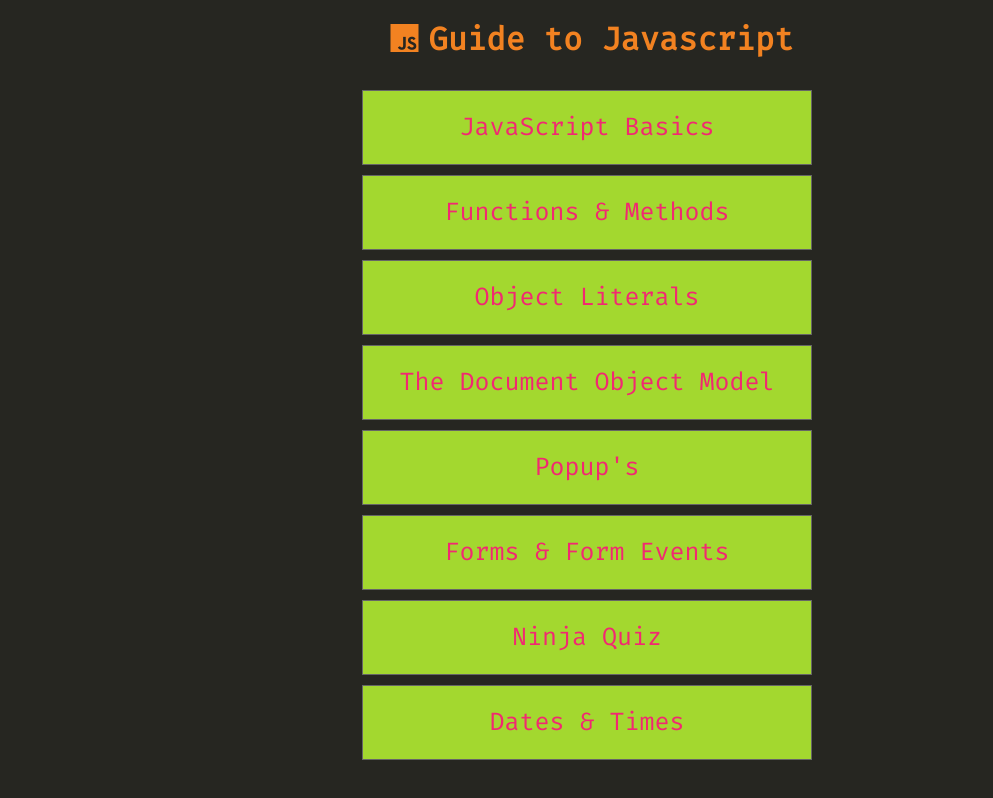
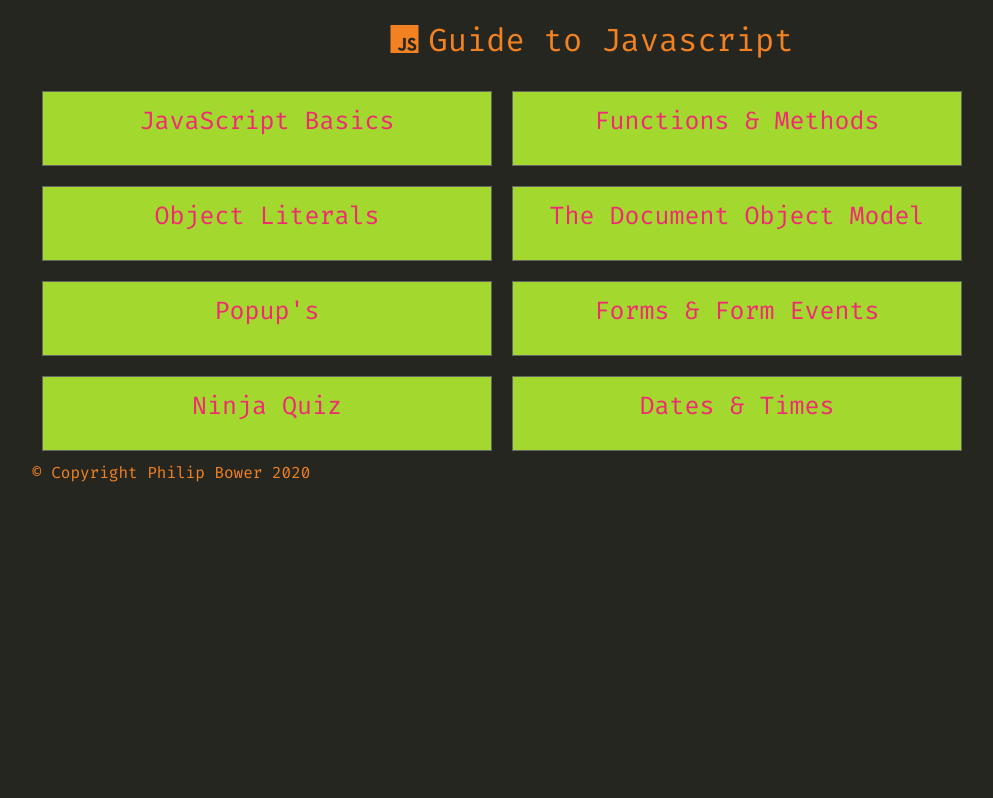
Before and after one commit to PhilBower80/JavaScript-Guide, a plain HTML site: page index.html in a window 1280 px wide. Shown: the whole page, without its empty margins (53-1046 px from the left). Drawn offline with nearby package versions, Linux system fonts and the light colour scheme.

Commit message:
updated styling, included bootstrap

```diff
--- a/CSS/partials/_main.scss
+++ b/CSS/partials/_main.scss
@@ -2,6 +2,8 @@
 // 	border: 1px solid red;
 // 	margin: 0px;
 // }
+
+// BASE STYLES
 
 html {
 	box-sizing: border-box;
@@ -19,6 +21,21 @@ body {
 	color: #f28221;
 }
 
+.items {
+	text-align: center;
+}
+
+.fa-js {
+	padding: 0 10px 0 10px;
+}
+
+ul {
+	list-style: none;
+	padding: 0;
+}
+
+// end of BASE STYLES
+
 // Home Page Button
 .home {
 	a {
@@ -29,26 +46,12 @@ body {
 		align-items: center;
 		background-color: #465223;
 		color: #f22872;
-		border: 1px solid #4169e1;
+		border: 1px solid #a3d82f;
 		text-transform: uppercase;
 		&:link {
 			text-decoration: none;
 		}
 	}
-}
-
-.container {
-	display: flex;
-	width: 1200px;
-	margin: auto;
-
-	.items {
-		margin: auto;
-	}
-}
-
-.fa-js {
-	padding: 0 10px 0 10px;
 }
 
 .contents {
@@ -59,7 +62,7 @@ body {
 	list-style: none;
 
 	a {
-		display: flex;
+		display: block;
 		justify-content: center;
 		align-items: center;
 		width: 450px;
--- a/index.html
+++ b/index.html
@@ -6,11 +6,13 @@
   <meta name="viewport" content="width=device-width, initial-scale=1.0">
   <meta http-equiv="X-UA-Compatible" content="ie=edge">
   <link href="assets\favicon_io\favicon-16x16.png" rel="icon" type="image/x-icon" />
-  <title>Javascript Tutorial</title>
   <script src="https://kit.fontawesome.com/0a4ce35ecc.js" crossorigin="anonymous"></script>
+  <link rel="stylesheet" href="https://stackpath.bootstrapcdn.com/bootstrap/4.4.1/css/bootstrap.min.css"
+    integrity="sha384-Vkoo8x4CGsO3+Hhxv8T/Q5PaXtkKtu6ug5TOeNV6gBiFeWPGFN9MuhOf23Q9Ifjh" crossorigin="anonymous">
   <link rel="stylesheet" href="css/normalize.css">
   <link rel="stylesheet" href="css/styles.css">
   <link href="https://fonts.googleapis.com/css?family=Fira+Code&display=swap" rel="stylesheet">
+  <title>Guide to JavaScript</title>
 </head>
 
 <body>
@@ -24,7 +26,7 @@
 
 
   <div class="container">
-    <ul class="contents">
+    <ul class="row contents">
       <li><a href="S2_javascript_basics.html">JavaScript Basics</a></li>
       <li><a href="S4_functions_and_methods.html">Functions & Methods</a></li>
       <li><a href="S5_object_literals.html">Object Literals</a></li>
@@ -36,7 +38,9 @@
     </ul>
   </div>
 
-
+  <footer class="container">
+    <p>&copy; Copyright Philip Bower 2020</p>
+  </footer>
 </body>
 
 </html>
```
Also changed, not shown: S2_javascript_basics.html (+3 -8 lines), S8_ninja_quiz.html (+1 -1 lines), CSS/styles.css, 1 other file.
